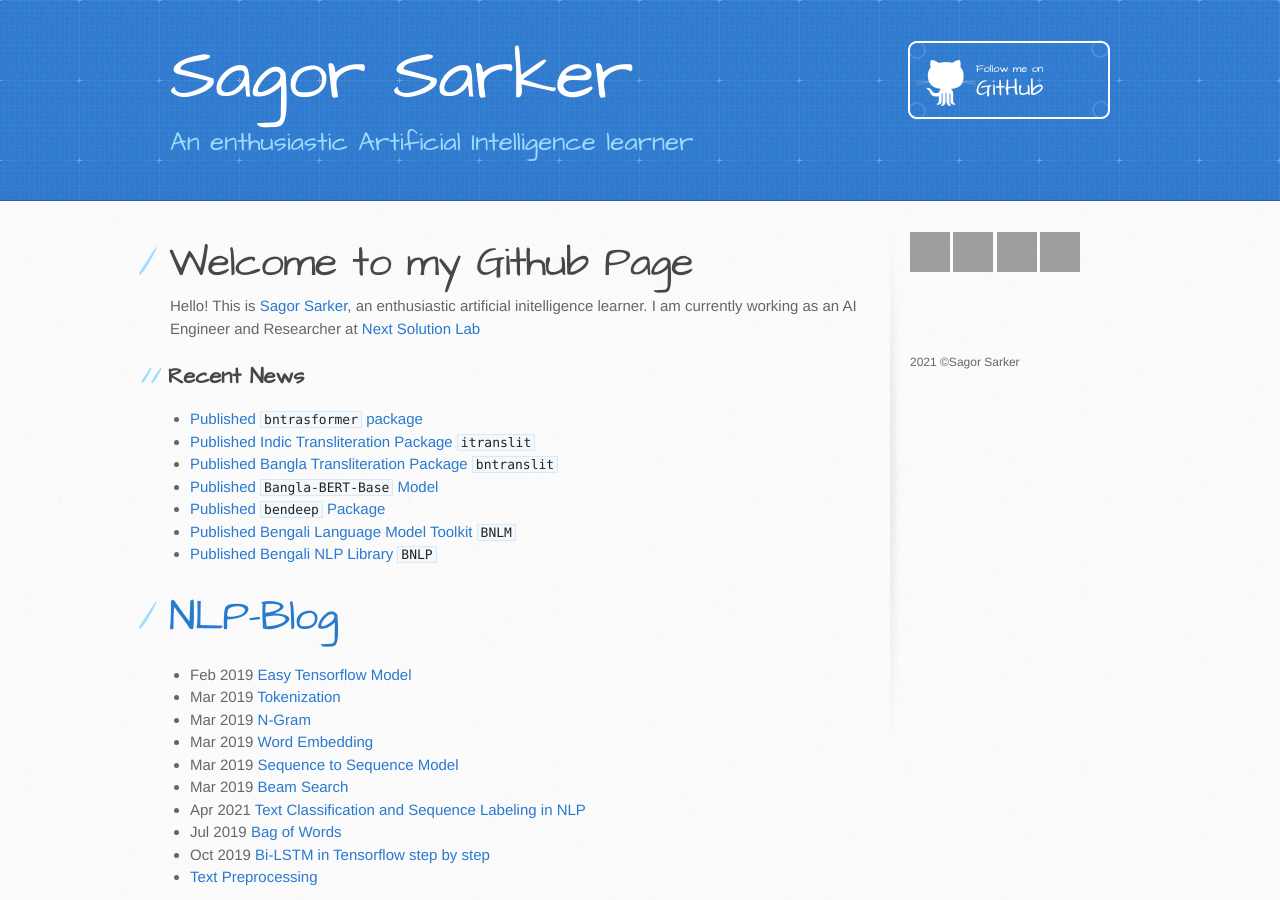
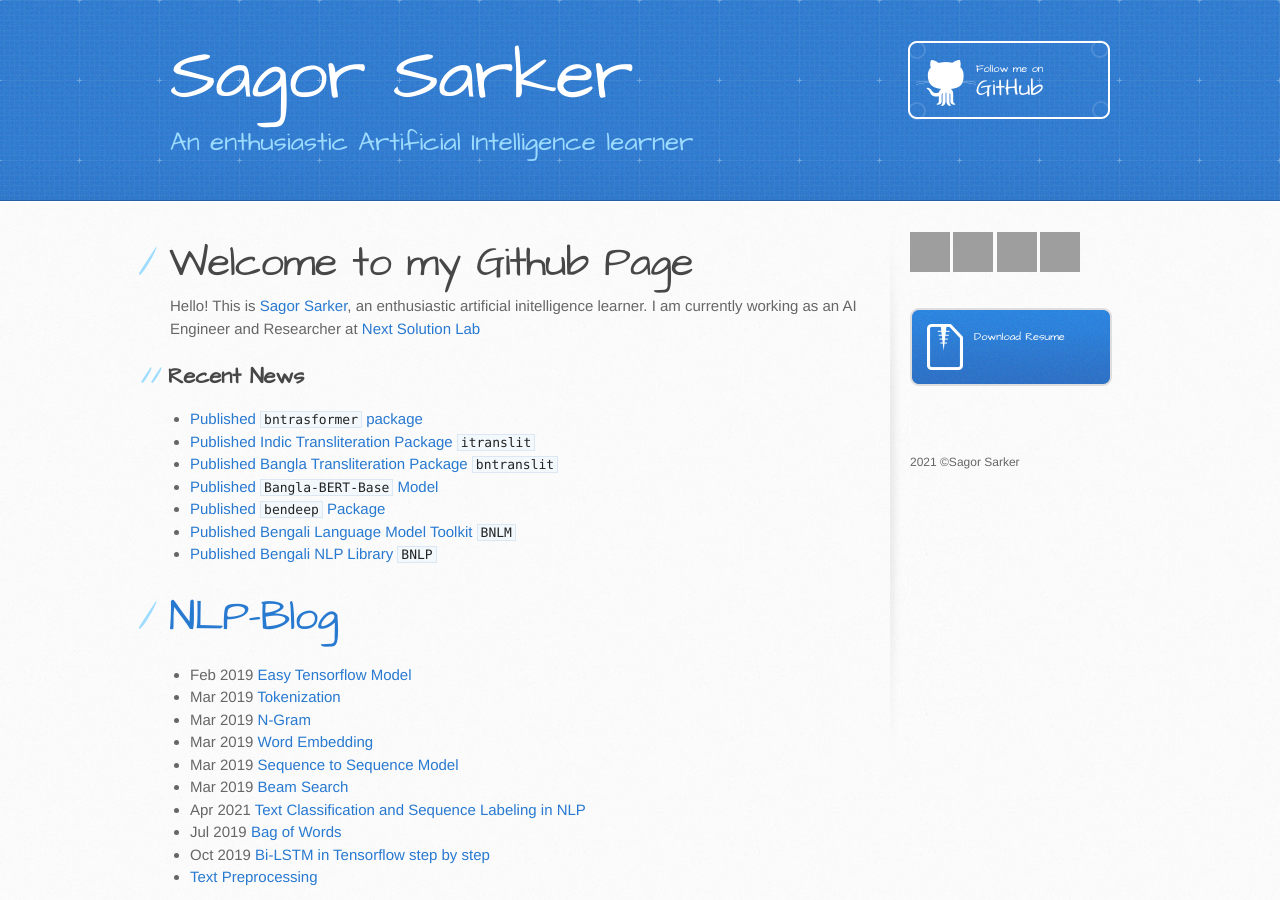
Before and after one commit to sagorbrur/sagorbrur.github.io, a Jekyll site: the page built from index.md, in a window 1280 px wide and 900 px high. Built offline with Jekyll 4.4.1, drawn with Linux system fonts in a browser that asks for light colours; our own code applies the rules of GitHub Pages for plain Markdown files; grey boxes are pictures that could not be loaded.

Commit message:
Update default.html

```diff
--- a/_layouts/default.html
+++ b/_layouts/default.html
@@ -71,9 +71,9 @@
 
           </br></br></br>
 
-          <!--<a href="https://docs.google.com/document/d/1kfg1m1s78n6w9zgVfbeXETvzcrPVC9kNakN6KeU6L-0/edit?usp=sharing" target="_blank" class="button">
+          <a href="https://drive.google.com/file/d/106i1IwuPm9ewFXz4-GZYKlO_hg150Gbj/view?usp=sharing" target="_blank" class="button">
               <small>Download Resume</small>
-            </a> -->
+            </a>
           <!--<a href="https://drive.google.com/open?id=1tjco_mG3V0X6sP3xKGsHyzGzyI1koOqb" target="_blank" class="button">
               <small>Download Resume</small>
             </a> -->
```
